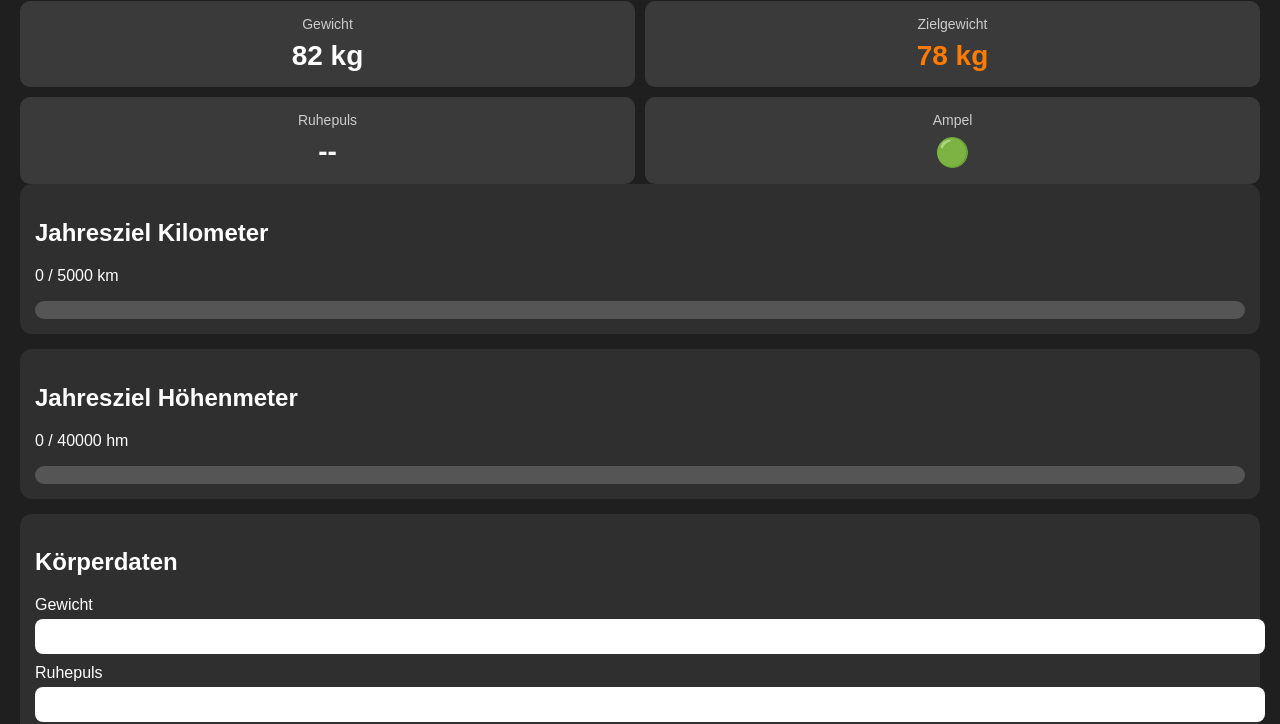
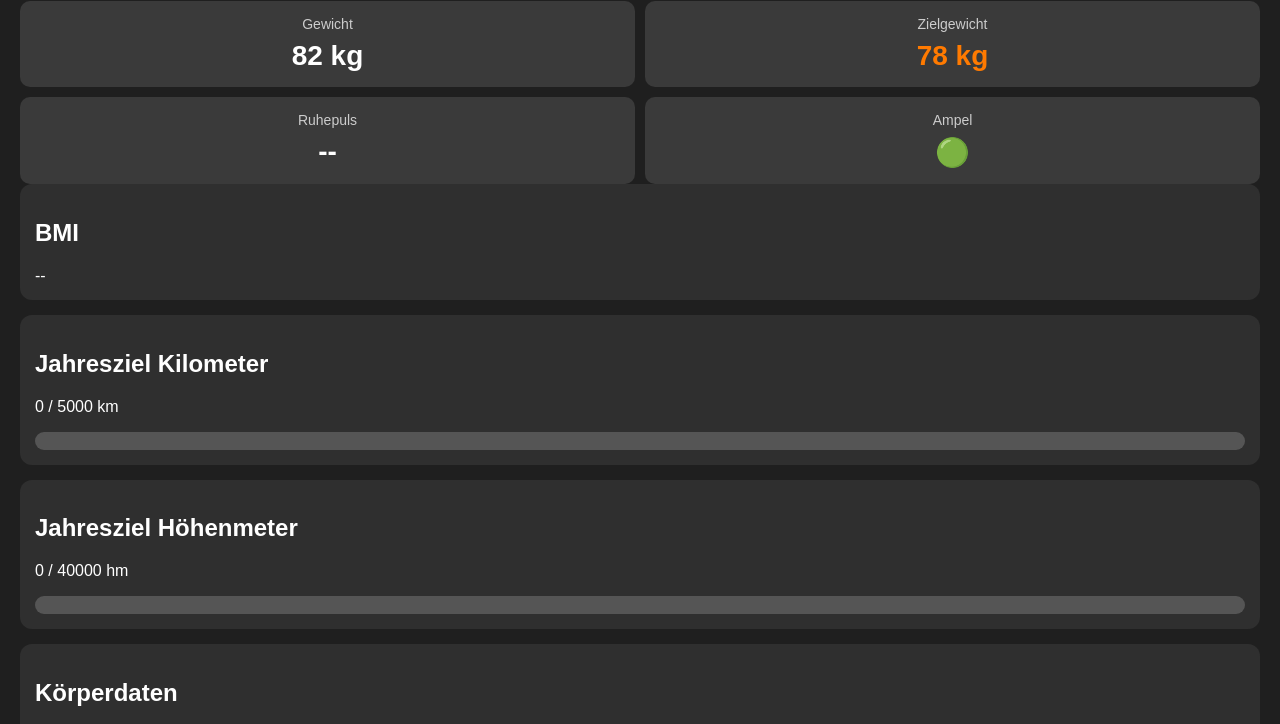
Before and after one commit to barlebensebastian1805/-rennrad-coach, a plain HTML site: page modul1_test.html in a window 1280 px wide. Shown: the part 100-824 px from the top of the page. Drawn offline with nearby package versions, Linux system fonts and the light colour scheme.

Commit message:
Update modul1_test.html

```diff
--- a/modul1_test.html
+++ b/modul1_test.html
@@ -118,7 +118,10 @@ button{
 </div>
 
 </div>
-
+<div class="card">
+    <h2>BMI</h2>
+    <div id="bmiWert">--</div>
+</div>
 <div class="card">
 
 <h2>Jahresziel Kilometer</h2>
```
